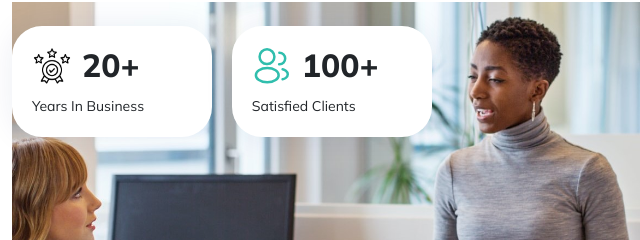
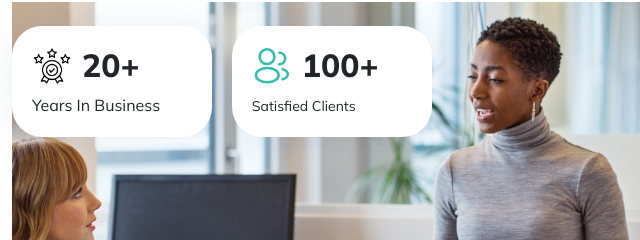
Before and after one commit to Busyboy4165/microlynxeweb, a website: page home.html in a window 1280 px wide. Shown: the part 313-553 px from the top of the page, 640-1280 px from the left. Drawn offline with nearby package versions, Linux system fonts and the light colour scheme; files whose address does not match are found by name.

Commit message:
Commiting bra

```diff
--- a/assets/css/microlynxe.css
+++ b/assets/css/microlynxe.css
@@ -80,7 +80,7 @@
 	overflow: hidden;
 	font-weight: 800;
 }
-.home-ps span{font-size: 14px;}
+/* .home-ps span{font-size: 14px;} */
 
 .home-ps2 {
 	background: #fff;
```
